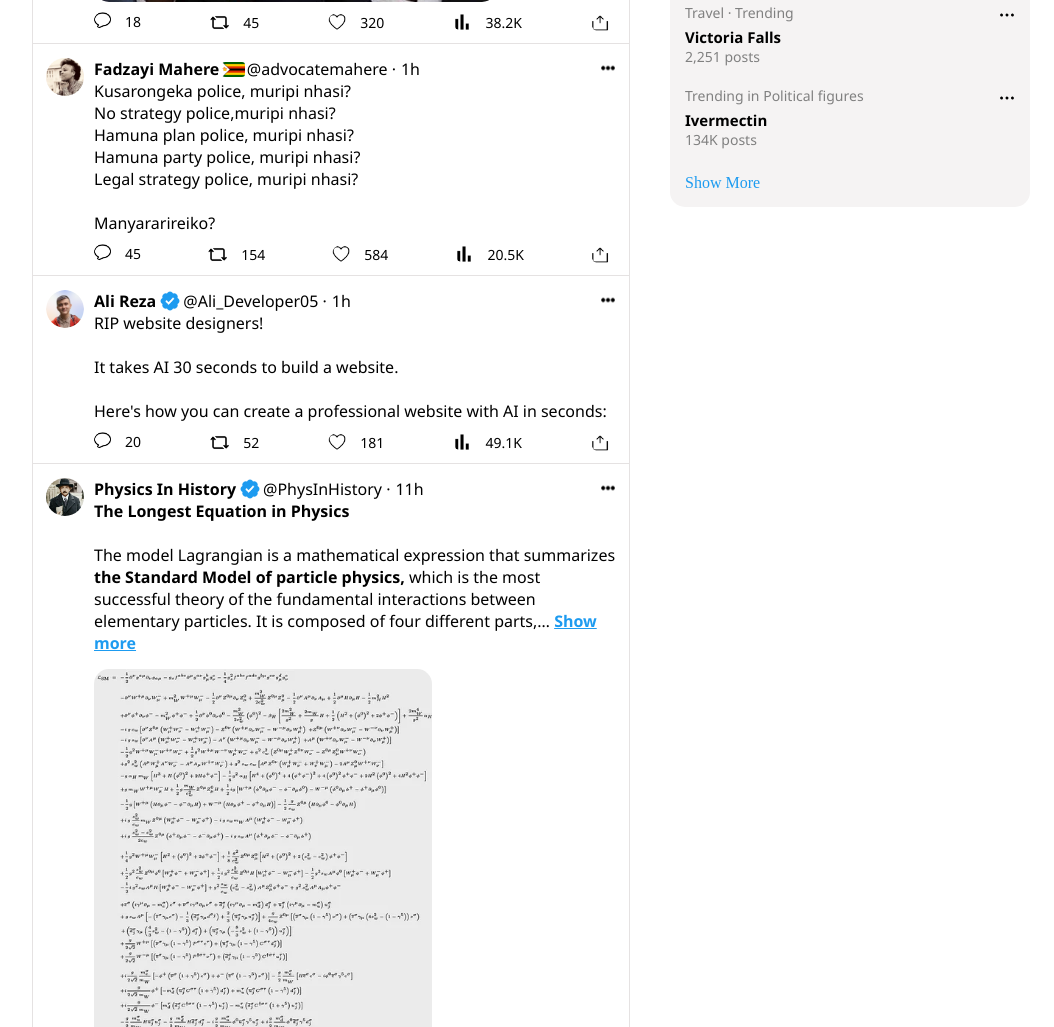
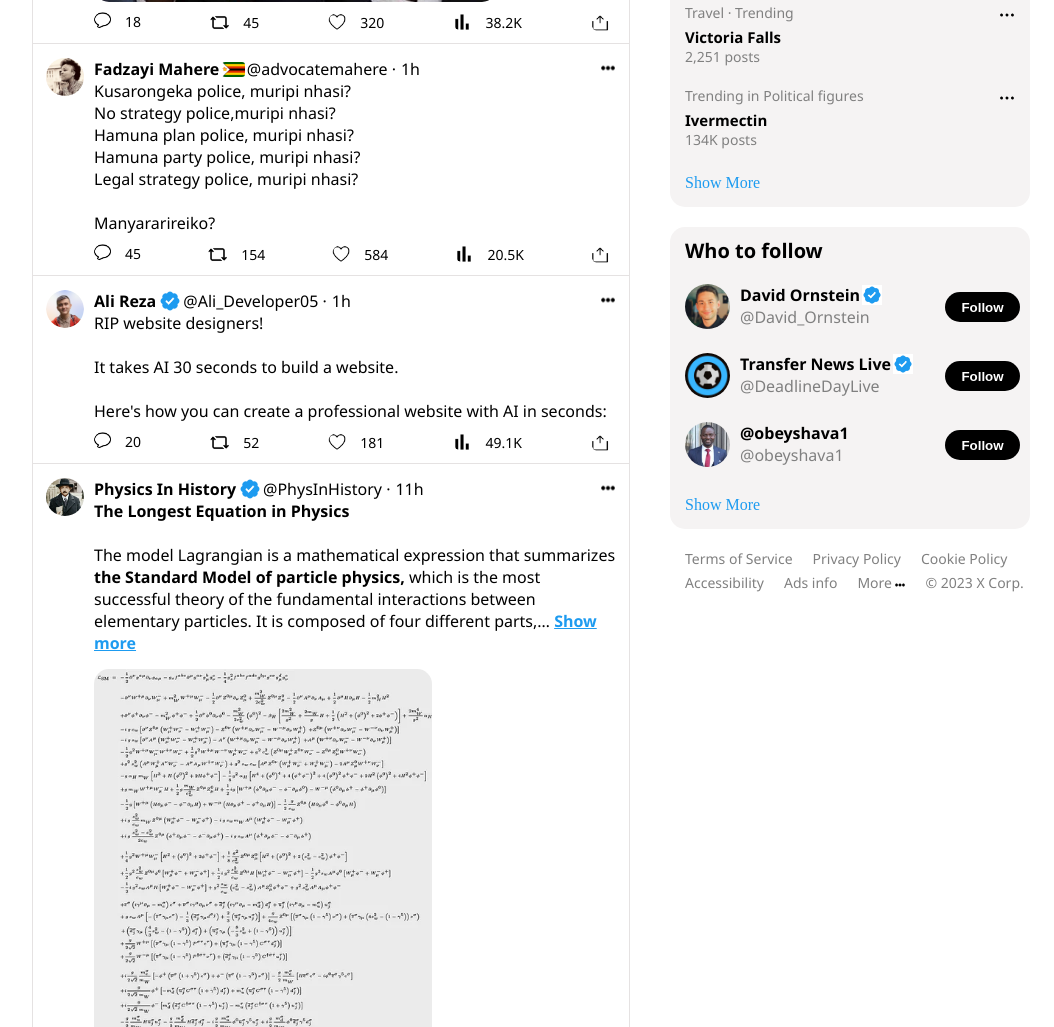
Before and after one commit to takudzwa17/twitter-homepage, a plain HTML site: page index.html in a window 1280 px wide. Shown: the part 945-1972 px from the top of the page, without its empty margins (160-1214 px from the left). Drawn offline with Linux system fonts and the light colour scheme.

Commit message:
finished the right section of the page

```diff
--- a/css/general.css
+++ b/css/general.css
@@ -147,6 +147,10 @@ p{
             z-index: 100;
         }
 
+        .profile-picture-sidebar{
+            margin-top: 80px;
+        }
+
 
         .middle-section{
             margin-left: -48px;
--- a/css/right-section.css
+++ b/css/right-section.css
@@ -146,3 +146,96 @@ p{
     text-decoration: none;
     color: rgb(29, 155, 240);
 }
+
+/*Who to follow section styles*/
+
+.who-to-follow{
+    background-color: rgb(245, 243, 243);
+    border-radius: 15px;
+    margin-bottom: 20px;
+}
+
+.who-to-follow-text{
+    font-weight: bolder;
+    font-size: 20px;
+    padding: 10px 15px;
+}
+
+.who-to-follow-suggestions{
+    padding: 10px 15px 10px 15px;
+    display: grid;
+    grid-template-columns: 55px 1fr 70px;
+}
+
+.who-to-follow-suggestions:hover{
+    background-color: rgb(237, 236, 236);
+    cursor: pointer;
+}
+
+.who-to-follow-profile-picture{
+    width: 45px;
+    border-radius: 25px;
+}
+
+.username-and-verified-badge{
+    display: flex;
+    column-gap: 2px;
+}
+
+
+
+.who-to-follow-username{
+    font-weight: bold;
+}
+
+.who-to-follow-verified{
+    width: 20px;
+}
+
+.who-to-follow-id{
+    color: grey;
+}
+
+.who-to-follow-button{
+    height: 30px;
+    width: 75px;
+    border-radius: 40px;
+    color: white;
+    font-weight: bold;
+    background-color: black;
+    border: none;
+    margin-top: 8px;
+}
+
+.who-to-follow-button:hover{
+    background-color: rgb(37, 37, 37);
+    cursor: pointer;
+}
+
+.more-links-div{
+    display: flex;
+    column-gap: 3.5px;
+}
+
+.more-links{
+    margin-top: 5px;
+    width: 10px;
+    color: grey;
+}
+
+.x-links-one{
+    display: flex;
+    column-gap: 20px;
+    font-size: 14px;
+    padding-left: 15px;
+    color: grey;
+    margin-bottom: 5px;
+}
+
+.x-links-two{
+    display: flex;
+    column-gap: 20px;
+    font-size: 14px;
+    padding-left: 15px;
+    color: grey;
+}
--- a/index.html
+++ b/index.html
@@ -988,6 +988,116 @@
           <!--End of trends-ten details-->
         </div>
         <!--End of Trends section-->
+        <!--Start of Who to follow section-->
+        <div class="who-to-follow">
+          <div class="who-to-follow-text">
+            <p>Who to follow</p>
+          </div>
+          <!--Start of Who to follow suggestions section-->
+          <div class="who-to-follow-suggestions">
+            <div class="who-to-follow-picture">
+              <img
+                class="who-to-follow-profile-picture"
+                src="./images/profile pictures/who-to-follow1.jpg"
+                alt=""
+              />
+            </div>
+            <div class="who-to-follow-usernames">
+              <div class="username-and-verified-badge">
+                <p class="who-to-follow-username">David Ornstein</p>
+                <img
+                  class="who-to-follow-verified"
+                  src="./images/verfied-blue.png"
+                  alt=""
+                />
+              </div>
+              <p class="who-to-follow-id">@David_Ornstein</p>
+            </div>
+            <div class="">
+              <button class="who-to-follow-button">Follow</button>
+            </div>
+          </div>
+          <!--End of Who to follow suggestions section-->
+          <!--Start of Who to follow suggestions section-->
+          <div class="who-to-follow-suggestions">
+            <div class="who-to-follow-picture">
+              <img
+                class="who-to-follow-profile-picture"
+                src="./images/profile pictures/who-to-follow2.jpg"
+                alt=""
+              />
+            </div>
+            <div class="who-to-follow-usernames">
+              <div class="username-and-verified-badge">
+                <p class="who-to-follow-username">Transfer News Live</p>
+                <img
+                  class="who-to-follow-verified"
+                  src="./images/verfied-blue.png"
+                  alt=""
+                />
+              </div>
+              <p class="who-to-follow-id">@DeadlineDayLive</p>
+            </div>
+            <div class="">
+              <button class="who-to-follow-button">Follow</button>
+            </div>
+          </div>
+          <!--End of Who to follow suggestions section-->
+          <!--Start of Who to follow suggestions section-->
+          <div class="who-to-follow-suggestions">
+            <div class="who-to-follow-picture">
+              <img
+                class="who-to-follow-profile-picture"
+                src="./images/profile pictures/who-to-follow3.jpg"
+                alt=""
+              />
+            </div>
+            <div class="who-to-follow-usernames">
+              <div class="username-and-verified-badge">
+                <p class="who-to-follow-username">@obeyshava1</p>
+              </div>
+              <p class="who-to-follow-id">@obeyshava1</p>
+            </div>
+            <div class="">
+              <button class="who-to-follow-button">Follow</button>
+            </div>
+          </div>
+          <div class="trends-show-more">
+            <div>
+              <a href="#">Show More</a>
+            </div>
+          </div>
+          <!--End of Who to follow suggestions section-->
+        </div>
+        <!--End of who to follow-->
+        <!--Start of links-->
+        <div class="x-links-one">
+          <div>
+            <p>Terms of Service</p>
+          </div>
+          <div>
+            <p>Privacy Policy</p>
+          </div>
+          <div>
+            <p>Cookie Policy</p>
+          </div>
+        </div>
+        <div class="x-links-two">
+          <div>
+            <p>Accessibility</p>
+          </div>
+          <div>
+            <p>Ads info</p>
+          </div>
+          <div class="more-links-div">
+            <p>More</p>
+            <img class="more-links" src="./images/more.png" alt="" />
+          </div>
+          <div>
+            <p>&copy 2023 X Corp.</p>
+          </div>
+        </div>
+        <!--End of links-->
       </div>
       <!--End of right section-->
     </main>
```
Also changed, not shown: images/profile pictures/who-to-follow1.jpg (added), images/profile pictures/who-to-follow2.jpg (added), images/profile pictures/who-to-follow3.jpg (added).
